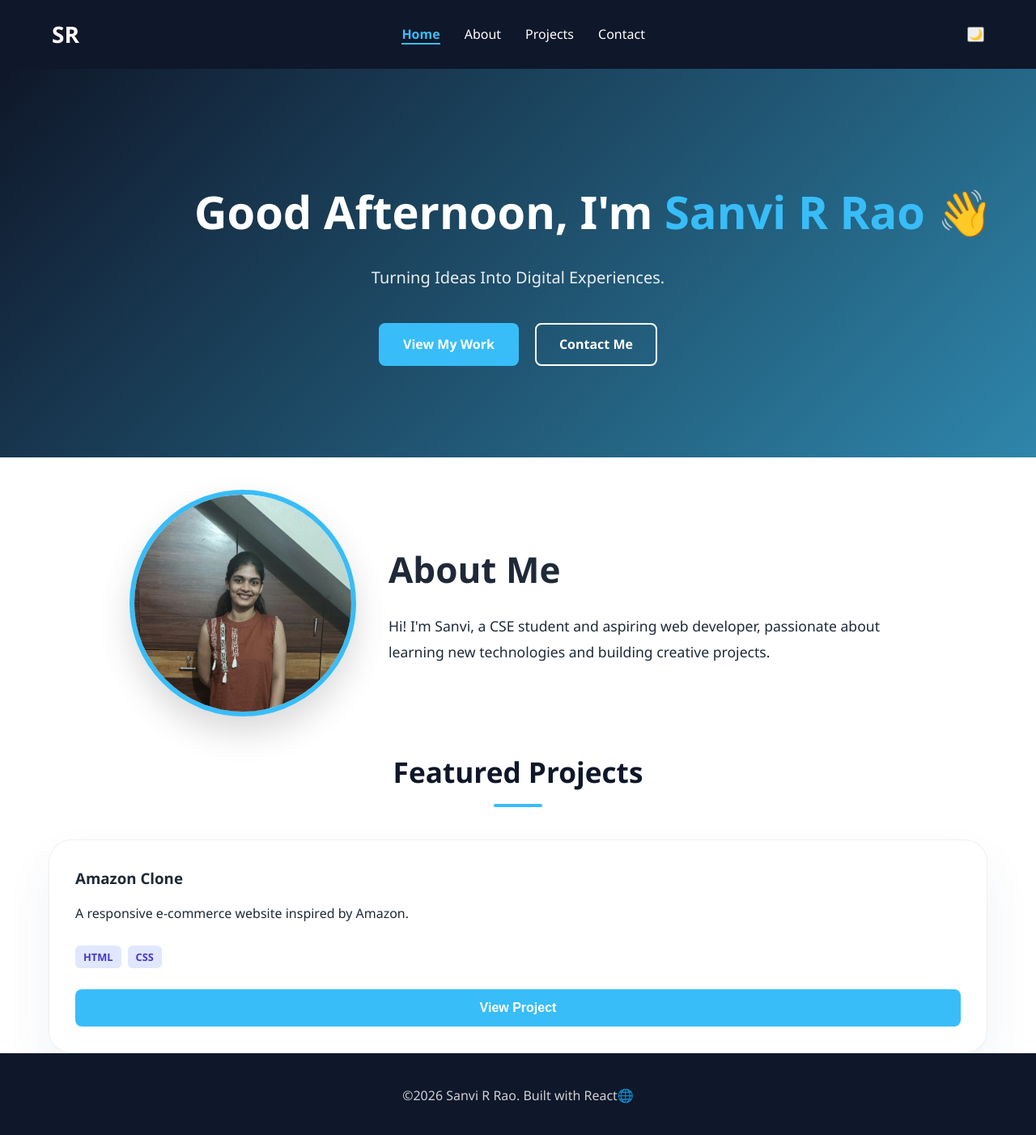
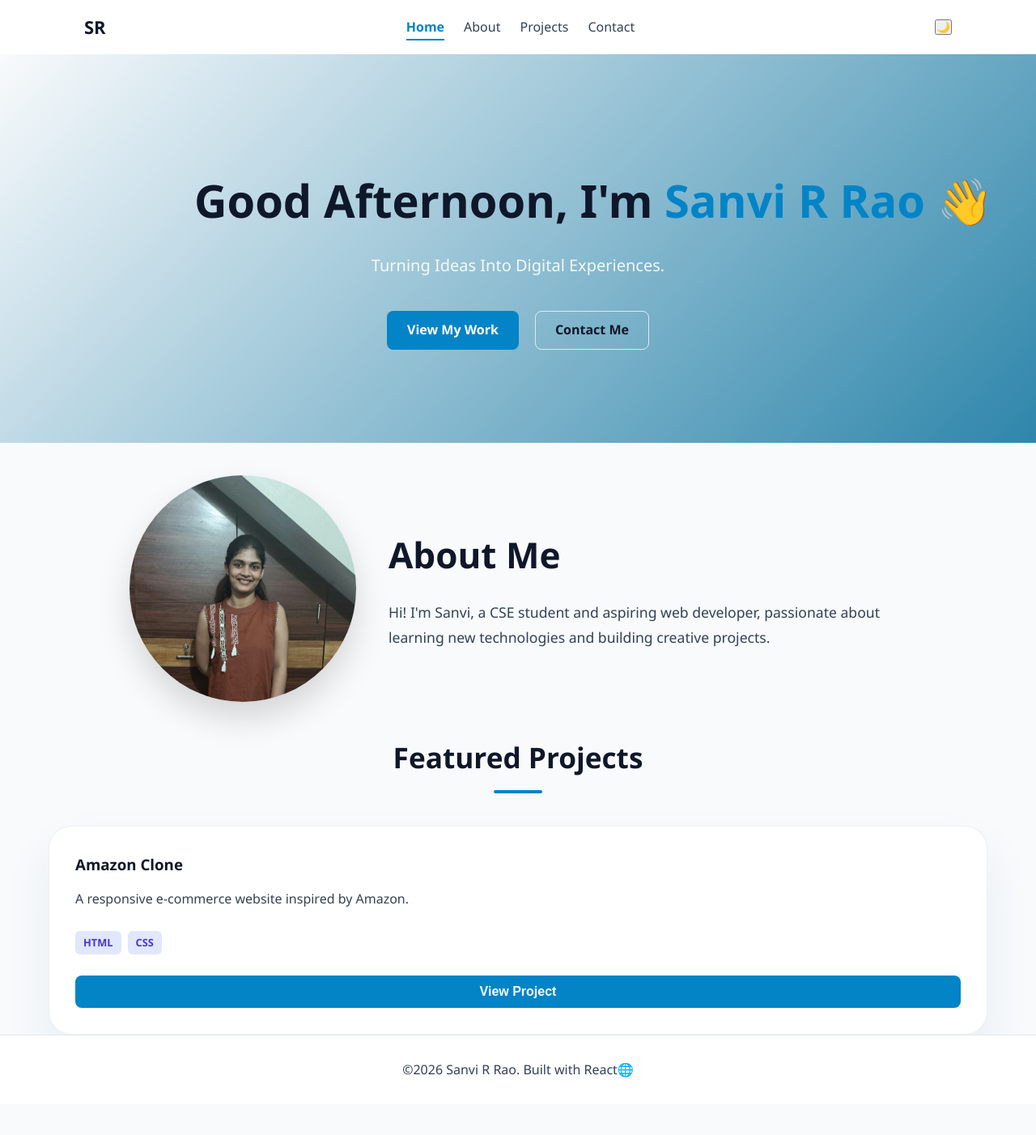
Before and after one commit to Sanvi-R-Rao/my-profile, a React (Vite) app: page / in a window 1280 px wide. Shown: the top 1402 px of the page at 81% size. After the commit the page ends 1364 px from the top, so only its background shows below. Built offline with nearby package versions, Linux system fonts and the light colour scheme.

Commit message:
style theme:update global CSS variables and header/footer styling

```diff
--- a/src/components/Footer/Footer.css
+++ b/src/components/Footer/Footer.css
@@ -1,7 +1,9 @@
 /* === FOOTER === */
 .site-footer{
-    background: var(--primary);
-    color: rgba(255, 255, 255, 0.8);
+    background: var(--surface);
+    border-top: 1px solid var(--border);
+    color: var(--text);
     text-align: center;
-    padding: 40px 5%;
+    padding: 30px 5%;
+    transition: background-color 0.3s ease, color 0.3s ease;
 }
--- a/src/components/Navbar/Navbar.css
+++ b/src/components/Navbar/Navbar.css
@@ -4,42 +4,46 @@
   position: sticky;
   top: 0;
   z-index: 1000;
-  background: var(--primary);
-  transition: background 0.3s ease, box-shadow 0.3s ease;
+  background: var(--surface);
+  transition: background-color 0.3s ease, border-color 0.3s ease;
 }
 
 .navbar {
-  width: 100%;
-  box-sizing: border-box;
+  max-width: 1200px;
+  margin: 0 auto;
 }
 
 .navbar {
 display: flex;
 justify-content: space-between;
 align-items: center;
-padding: 20px 5%;
+padding: 16px 5%;
 }
 
 .logo {
-font-size: 28px;
-font-weight: bold;
-color: var(--white);
+font-size: 22px;
+font-weight: 700;
+color: var(--heading);
+text-decoration: none;
 }
 
 .nav-links {
 list-style: none;
 display: flex;
-gap: 30px;
+gap: 24px;
+align-items: center;
 }
 
 .nav-links li a {
-color: var(--white);
+color: var(--text);
 text-decoration: none;
 font-weight: 500;
-transition: color 0.3s;
+padding: 4px 0;
+transition: color 0.2s ease;
 }
 
-.nav-links li a:hover {
+.nav-links li a:hover,
+.nav-links li a.active {
 color: var(--accent);
 }
 
@@ -54,8 +58,8 @@ border-bottom: 2px solid var(--accent);
 display: none;
 background: none;
 border: none;
-color: #fff;
-font-size: 30px;
+color: var(--heading);
+font-size: 26px;
 cursor: pointer;
 }
 
@@ -66,14 +70,14 @@ display: block;
 .nav-links {
 display: none;
 position: absolute;
-top: 70px;
+top: 60px;
 left: 0;
 width: 100%;
-background: #1B4F72;
+background: var(--surface);
+border-bottom: 1px solid var(--border);
 flex-direction: column;
-text-align: center;
 padding: 20px 0;
-gap: 20px;
+gap: 16px;
 }
 .nav-links.open {
 display: flex;
--- a/src/index.css
+++ b/src/index.css
@@ -5,11 +5,13 @@
     box-sizing: border-box;
 }
 :root {
-  --primary: #0f172a;       /* Deep navy/slate background */
-  --accent: #38bdf8;        /* Bright electric cyan highlight */
-  --text: #1f2937;          /* Clean light text for contrast */
-  --light: #1e293b;         /* Dark card/container background */
-  --white: #ffffff;         /* Pure white for headings/emphasis */
+  --primary: #f8fafc;
+  --surface: #ffffff;
+  --text: #334155;
+  --heading:#0f172a;
+  --accent:#0284c7;
+  --border:#e2e8f0;
+  --btn-text:#ffffff;
   --font-main: 'Segoe UI', Tahoma, Geneva, Verdana, sans-serif;
 }
 /* === SECTION STYLES === */
@@ -34,8 +36,13 @@ section h2::after{
 }
 /* 3. Dark Mode Global Overrides */
 body[data-theme="dark"] {
-    background: #121212;
-    color: #f5f5f5;
+    --primary: #0f172a;
+    --surface: #1e293b;
+    --text: #94a3b8;
+    --heading: #f8fafc;
+    --accent: #38bdf8;
+    --border: #334155;
+    --btn-text: #0f172a;
 }
 /* Header */
 body[data-theme="dark"] .site-header,
@@ -212,10 +219,11 @@ body {
     font-family: var(--font-main);
     color: var(--text);
     line-height: 1.6;
-    background-color: var(--white);
+    background-color: var(--primary);
     display: flex;
     flex-direction: column;
     min-height: 100vh;
+    transition: background-color 0.3s ease, color 0.3s ease;
 }
 
 .app-shell {
@@ -347,7 +355,7 @@ color: var(--primary);
   aspect-ratio: 1 / 1;
   object-fit: cover;
   border-radius: 50%;
-  border: 6px solid var(--accent);
+  border: none;
   box-shadow: 0 20px 40px rgba(0, 0, 0, 0.15);
 }
 
@@ -372,3 +380,82 @@ color: var(--primary);
     margin-bottom: 25px;
   }
 }
+
+h1, h2, h3, h4, h5, h6 {
+  color: var(--heading);
+  transition: color 0.3s ease;
+}
+
+section {
+  padding: 60px 0;
+}
+
+section h2 {
+  text-align: center;
+  font-size: 2.2rem;
+  margin-bottom: 40px;
+  color: var(--heading);
+}
+
+section h2::after {
+  content: '';
+  display: block;
+  width: 60px;
+  height: 4px;
+  background: var(--accent);
+  margin: 12px auto 0;
+  border-radius: 2px;
+}
+
+/* Button & Filter Base Styles */
+.btn {
+  display: inline-block;
+  padding: 10px 24px;
+  border-radius: 8px;
+  text-decoration: none;
+  font-weight: 600;
+  font-size: 1rem;
+  cursor: pointer;
+  border: 1.5px solid transparent;
+  transition: all 0.25s ease;
+}
+
+.btn-primary {
+  background-color: var(--accent);
+  color: var(--btn-text) !important;
+}
+
+.btn-primary:hover {
+  filter: brightness(1.1);
+  transform: translateY(-2px);
+}
+
+.btn-secondary {
+  background-color: transparent;
+  color: var(--heading);
+  border-color: var(--border);
+}
+
+.btn-secondary:hover {
+  border-color: var(--accent);
+  color: var(--accent);
+  transform: translateY(-2px);
+}
+
+.filter-btn {
+  padding: 8px 20px;
+  background: transparent;
+  border: 1.5px solid var(--border);
+  color: var(--text);
+  border-radius: 25px;
+  cursor: pointer;
+  font-weight: 600;
+  transition: all 0.25s ease;
+}
+
+.filter-btn:hover,
+.filter-btn.active {
+  background: var(--accent);
+  border-color: var(--accent);
+  color: var(--btn-text);
+}
```
